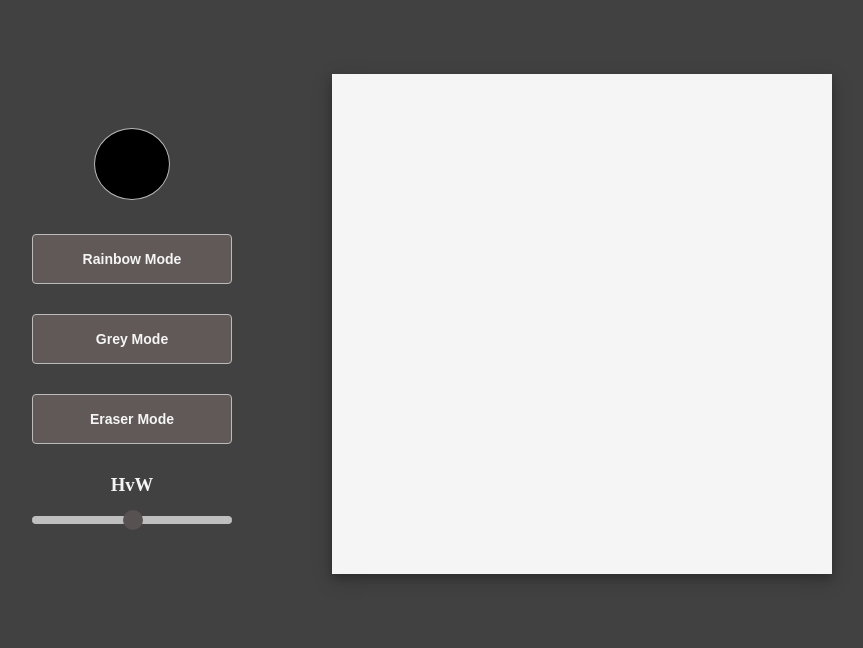
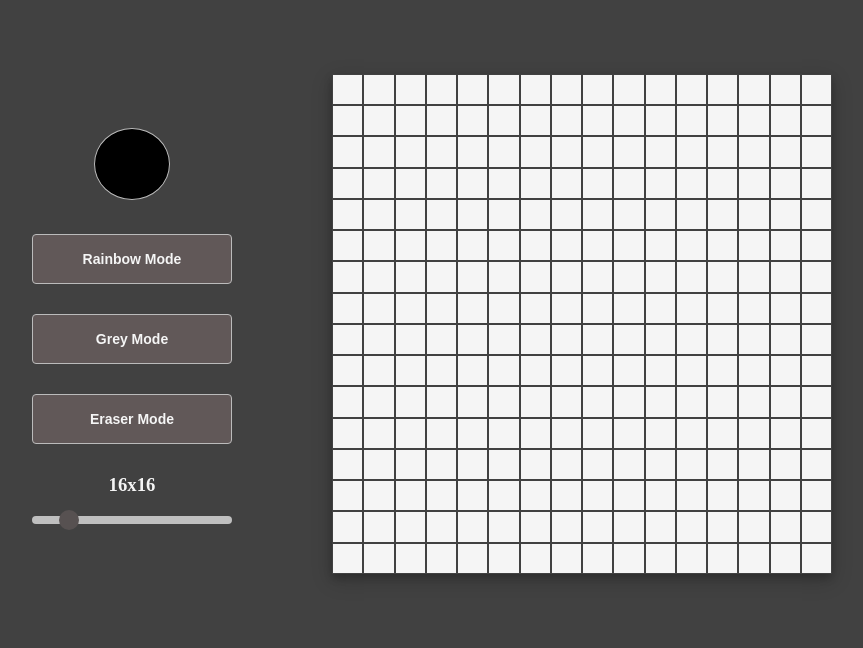
Before and after one commit to arthvm/etch-a-sketch, a plain HTML site: page index.html in a window 1280 px wide. Shown: the part 79-727 px from the top of the page, without its empty margins (208-1071 px from the left). Drawn offline with Linux system fonts and the light colour scheme.

Commit message:
Add grid generator functions
This commit adds the pixel's height and width getter sections as well as
the grid generator functions.

```diff
--- a/index.html
+++ b/index.html
@@ -5,7 +5,7 @@
     <meta charset="UTF-8">
     <meta name="viewport" content="width=device-width, initial-scale=1.0">
     <link rel="stylesheet" href="style.css">
-    <script src="script.js"></script>
+    <script src="script.js" defer></script>
     <script src="https://kit.fontawesome.com/a5cb30fd77.js" crossorigin="anonymous"></script>
     <title>Etch-a-Sketch</title>
 </head>
@@ -29,8 +29,8 @@
                 <button id="eraser-btn" class="mode-btn">Eraser Mode</button>
             </div>
             <div class="grid-selector">
-                <h3 class="grid-size-text">HvW</h3>
-                <input type="range" min="1" max="100" class="grid-slider" id="grid-slider">
+                <h3 class="grid-size-text"></h3>
+                <input type="range" min="1" max="100" class="grid-slider" id="grid-slider" value="16">
             </div>
         </div>
         <div class="grid" id="grid">
--- a/script.js
+++ b/script.js
@@ -0,0 +1,58 @@
+window.onload = () => {
+  sliderText.textContent = `${sliderValue}x${sliderValue}`;
+  UpdateGrid();
+};
+
+/***********************************************************GENERIC VARIABLES***********************************************************/
+let isSliding = false;
+const sliderText = document.querySelector(".grid-size-text");
+
+/***********************************************************GRID VARIABLES***********************************************************/
+const grid = document.querySelector(".grid");
+const gridWidth = grid.clientWidth;
+const gridHeight = grid.clientHeight;
+
+/***********************************************************PIXEL VARIABLES***********************************************************/
+const PIXEL_BORDER = 1;
+const slider = document.getElementById("grid-slider");
+let sliderValue = slider.value;
+
+let pixelWidth = gridWidth / sliderValue - PIXEL_BORDER * 2;
+let pixelHeight = gridHeight / sliderValue - PIXEL_BORDER * 2;
+
+/***********************************************************GRID SECTION***********************************************************/
+slider.addEventListener("input", () => {
+  isSliding = true;
+  sliderValue = slider.value;
+  sliderText.textContent = `${sliderValue}x${sliderValue}`;
+});
+
+if ((isSliding = true)) {
+  slider.addEventListener("mouseup", () => {
+    isSliding = false;
+    UpdatePixel(sliderValue);
+    UpdateGrid();
+  });
+}
+
+function UpdatePixel(slider_value) {
+  pixelWidth = gridWidth / slider_value - PIXEL_BORDER * 2;
+  pixelHeight = gridHeight / slider_value - PIXEL_BORDER * 2;
+}
+
+function UpdateGrid() {
+  const pixels = document.querySelectorAll(".pixel");
+
+  for (let i = 0; i < pixels.length; i++) {
+    const pixel = pixels[i];
+    pixel.remove();
+  }
+
+  for (let i = 0; i < sliderValue * sliderValue; i++) {
+    const pixel = document.createElement("div");
+    pixel.classList.add("pixel");
+
+    pixel.style.cssText = `width: ${pixelWidth}px; height: ${pixelHeight}px`;
+    grid.appendChild(pixel);
+  }
+}
--- a/style.css
+++ b/style.css
@@ -112,8 +112,14 @@ body {
 
 .grid {
   display: flex;
+  flex-wrap: wrap;
   background-color: whitesmoke;
-  min-width: 500px;
-  min-height: 500px;
+  width: 500px;
+  height: 500px;
   box-shadow: 0 4px 8px 0 rgba(0, 0, 0, 0.2), 0 6px 20px 0 rgba(0, 0, 0, 0.19);
 }
+
+.pixel {
+  border: 1px solid #414141;
+  cursor: crosshair;
+}
```
